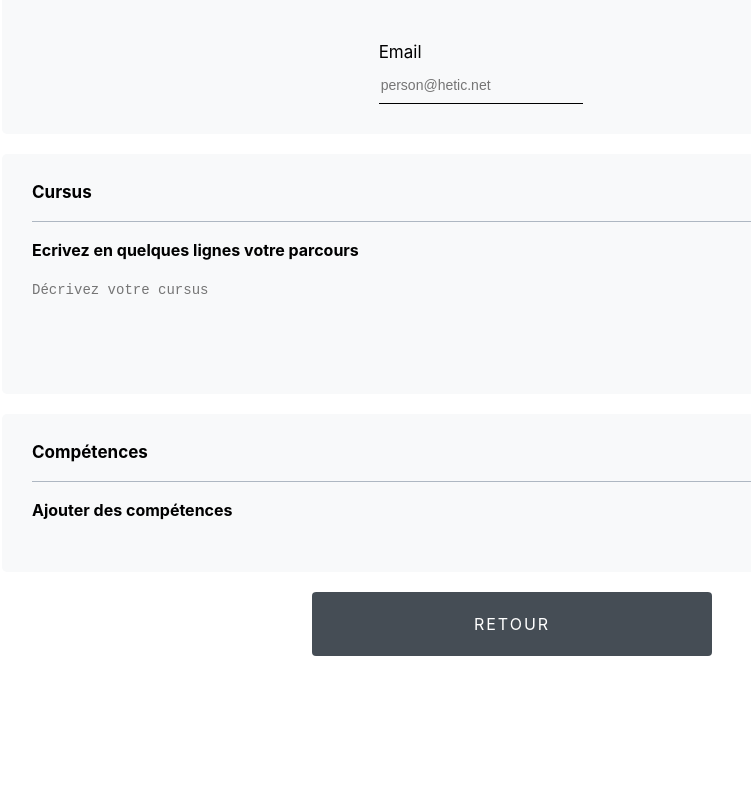
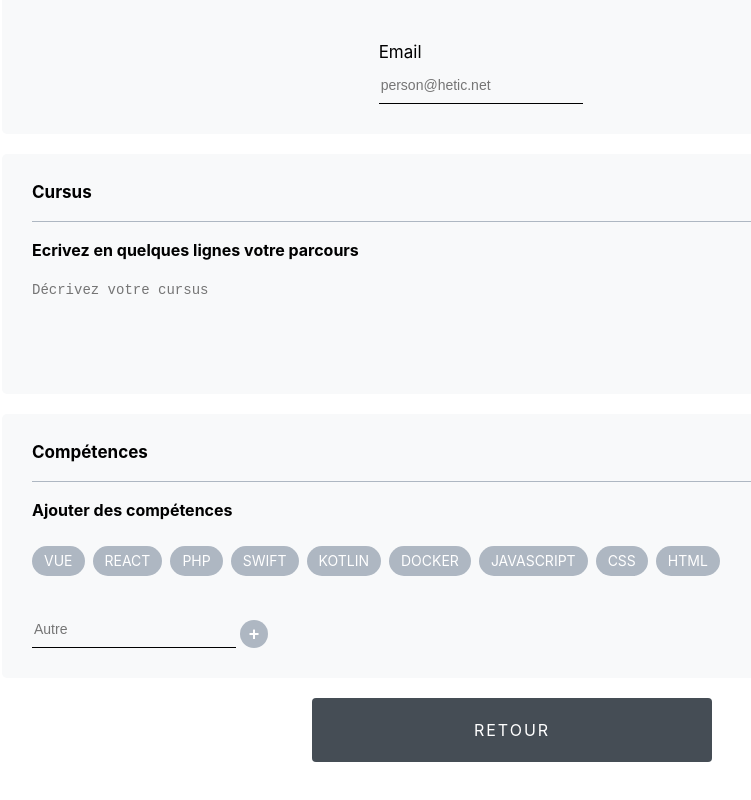
Before and after one commit to hichemamb/react-challenge-191026, a React (Create React App) app: page /student/profil in a window 1280 px wide. Shown: the part 424-1224 px from the top of the page, without its empty margins (128-879 px from the left). Before the commit the page ends 1152 px from the top, so only its background shows below. Built offline with nearby package versions, Linux system fonts and the light colour scheme.

Commit message:
add chips & update StudentUpdate

```diff
--- a/src/components/StudentUpdate/StudentUpdate.js
+++ b/src/components/StudentUpdate/StudentUpdate.js
@@ -5,8 +5,11 @@ import Header from '../_shared/Header/Header';
 import Card from '../_shared/Card/Card';
 import ButtonBack from '../_shared/ButtonBack/ButtonBack';
 import Input from "../_shared/Input/Input";
+import Chips from "../_shared/Chips/Chips";
 import { useSelector, useDispatch, useStore } from 'react-redux';
 import { handleChange } from '../../action/index';
+
+const skillsList = ['vue', 'react', 'php', 'swift', 'kotlin', 'docker', 'javascript', 'css', 'html'];
 
 const StudentUpdate = () => {
     const userInfos = useSelector(state => state.userInfos);
@@ -63,6 +66,17 @@ const StudentUpdate = () => {
                 </Card>
                 <Card title="Compétences" width="75%" UpdateComponent={buttonUpdate}>
                     <h2>Ajouter des compétences</h2>
+                    {
+                        skillsList.map((skill, id) => {
+                            return (
+                                <Chips name={skill} />
+                            )
+                        })
+                    }
+                    <div className="studentupdate-other">
+                        <Input placeholder="Autre" value={null} name={userInfos.lastname} onChangeValue={onChange} type="text" width="200px" />
+                        <button className="studentupdate-other__plus">+</button>
+                    </div>
                 </Card>
                 <ButtonBack />
             </div>
--- a/src/components/StudentUpdate/StudentUpdate.scss
+++ b/src/components/StudentUpdate/StudentUpdate.scss
@@ -1,3 +1,5 @@
+@import "../_shared/style/variables.scss";
+
 .studentupdate {
     display: flex;
     flex-direction: column;
@@ -20,6 +22,12 @@
         &__gender {
             width: 20%;
             min-width: 200px;
+            input {
+                margin-right: 4px;
+                &:not(:first-of-type){
+                    margin-left: 12px;
+                }
+            }
         }
     }
     h2 {
@@ -42,4 +50,27 @@
             resize: none;
         }
     }
+    &-other {
+        display: flex;
+        align-items: flex-end;
+        &__plus {
+            width: 28px;
+            height: 28px;
+            display: flex;
+            align-items: center;
+            justify-content: center;
+            border-radius: 50%;
+            margin: 0 8px;
+            outline: none;
+            cursor: pointer;
+            border: none;
+            background: $mediumGray;
+            color: $white;
+            font-size: 18px;
+            font-weight: bolder;
+            &:hover {
+                background: $greenHetic;
+            }
+        }
+    }
 }
--- /dev/null
+++ b/src/components/_shared/Chips/Chips.js
@@ -0,0 +1,10 @@
+import React from 'react'
+import "./Chips.scss";
+
+export default ({name="inconnu"}) => {
+    return (
+        <div className="chips">
+            {name}
+        </div>
+    )
+}
--- /dev/null
+++ b/src/components/_shared/Chips/Chips.scss
@@ -0,0 +1,18 @@
+@import "../style/variables.scss";
+
+.chips {
+    padding: 8px 12px;
+    background: $mediumGray;
+    margin: 4px 0;
+    border-radius: 30px;
+    color: $white;
+    display: inline-block;
+    text-transform: uppercase;
+    font-size: 14px;
+    cursor: pointer;
+    margin-right: 8px;
+    transition: all 200ms ease;
+    &:hover {
+        background: $greenHetic;
+    }
+}
```
Also changed, not shown: 1 other file (tests, documents, lock files or other folders).
